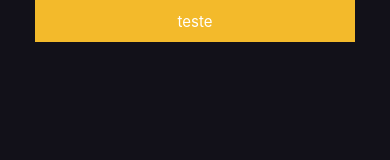
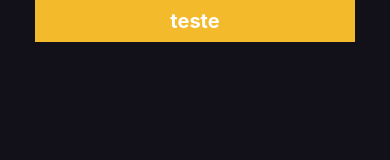
Before and after one commit to EnzoBCCosta/Serratec_GP2_React_P4, a React Native app: screen / in a window 390 px wide. Shown: the top 160 px of the page. Built offline with nearby package versions, Linux system fonts and the light colour scheme.

Commit message:
feat: Button e Card component finalizado e atualizado para uso

```diff
--- a/src/components/Button/Styles.ts
+++ b/src/components/Button/Styles.ts
@@ -1,6 +1,6 @@
 import { StyleSheet, TouchableOpacityProps } from "react-native";
 
-export const styles = (height: number, width: number, corTitle: string, familyTitle: string, corButton: string, raio: number) => StyleSheet.create({
+export const styles = (tamButton: number, height: number, width: number, corTitle: string, familyTitle: string, corButton: string, raio: number) => StyleSheet.create({
 
     baseButton: {
         width: width,
@@ -12,7 +12,8 @@ export const styles = (height: number, width: number, corTitle: string, familyTi
     },
 
     baseText: {
-        fontSize: 15,
+        fontWeight: 'bold',
+        fontSize: tamButton,
         color: corTitle,
         fontFamily: familyTitle
     },
--- a/src/components/Button/index.tsx
+++ b/src/components/Button/index.tsx
@@ -2,15 +2,21 @@ import { TouchableOpacity, Text, TouchableOpacityProps } from "react-native";
 import { styles } from "./Styles";
 
 interface ButtonProps extends TouchableOpacityProps {
+
+    // Texto do Button
     title: string, //Texto Central do Botão
+
+    tamButton?: number, //Tamanho do texto do Butão
+
+    corTitle?: string, //Cor do Texto
+
+    familyTitle?: string, //Familia do texto do Botão (arial, serif etc...)
+
+    // Configurações do Botão
 
     height?: number, //Altura do Botão
 
     widht?: number, //Largura do Botão
-
-    corTitle?: string, //Cor do texto do Botão
-
-    familyTitle?: string, //Familia do texto do Botão (arial, serif etc...)
 
     corButton?: string, //Cor do Botão
 
@@ -21,9 +27,9 @@ interface ButtonProps extends TouchableOpacityProps {
 // <Button title="teste" height={50} widht={200} corTitle='blue' corButton='White' raio={20}/>
 //Com exceção do title, todos são opcionais (assim como eu não usei familyTitle no exemplo acima)
 
-export const Button = ({ title, height= 42, widht= 320,corTitle= '#ffffff', familyTitle="", corButton= '#f3ba2b', raio=0, ...rest}: ButtonProps) => {
+export const Button = ({ title, tamButton=20, height= 42, widht= 320,corTitle= '#ffffff', familyTitle="", corButton= '#f3ba2b', raio=0, ...rest}: ButtonProps) => {
 
-    const fredStyles = styles(height, widht, corTitle, familyTitle, corButton, raio);
+    const fredStyles = styles(tamButton, height, widht, corTitle, familyTitle, corButton, raio);
 
     return<TouchableOpacity activeOpacity={0.7} style={fredStyles.baseButton} {...rest}>
 
--- a/src/components/Card/Styles.ts
+++ b/src/components/Card/Styles.ts
@@ -9,7 +9,6 @@ export const styles = (corTitle: string, tamTitle: number, familyTitle: string,
         height: height,
         width: widht,
         backgroundColor: corCard,
-
     },
     texto: {
 
--- a/src/components/Card/index.tsx
+++ b/src/components/Card/index.tsx
@@ -15,7 +15,7 @@ interface CardProps extends ViewProps{
     widht?: number,
 };
 
-export const Card = ({title, corTitle='#ffffff', tamTitle=20, familyTitle='', height=20, widht=200, corCard='#64B9F9', ...rest}:CardProps) => {
+export const Card = ({title, corTitle='#ffffff', tamTitle=20, familyTitle='', height=50, widht=240, corCard='#64B9F9', ...rest}:CardProps) => {
 
     const cardStyles = styles(corTitle, tamTitle, familyTitle, corCard, height, widht);
 
--- a/src/pages/Quiz/Styles.ts
+++ b/src/pages/Quiz/Styles.ts
@@ -8,16 +8,17 @@ export const styles = StyleSheet.create({
         alignItems: 'center',
     },
     card: {
+        width: '100%',
         marginTop: 100,
         marginBottom: 50,
         alignSelf: 'flex-start',
-
     },
-    enunciado: {
-        width: 350,
+    questao: {
+        width: '100%',
         marginBottom: 100,
         alignSelf: 'flex-start',
         marginLeft: 20,
+        paddingRight: 40,
     },
     enunciadoTexto: {
         color: 'white',
@@ -26,5 +27,7 @@ export const styles = StyleSheet.create({
     },
     respostas: {
         gap: 30,
+        alignItems: 'center',
+
     }
 })
```
